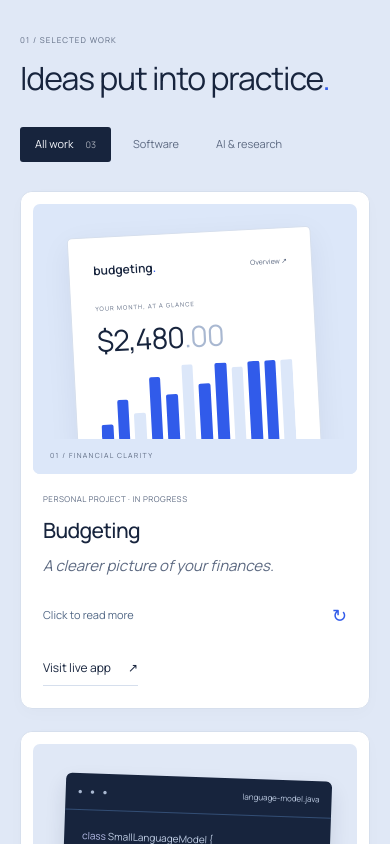
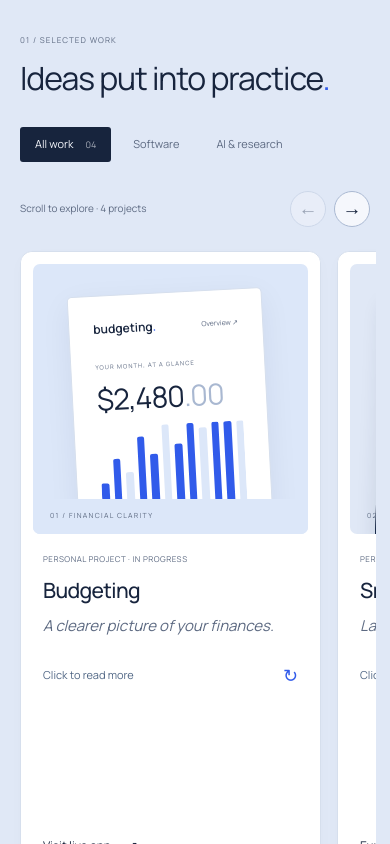
Before and after one commit to ChrisHill415/PersonalWebsite, a Next.js app: page / in a window 390 px wide. Shown: the part 860-1704 px from the top of the page. Built offline with nearby package versions, Linux system fonts and the light colour scheme.

Commit message:
4th project

```diff
--- a/app/globals.css
+++ b/app/globals.css
@@ -1506,3 +1506,64 @@ html {
     translate: none;
   }
 }
+
+/* Swipe, scroll, or use the controls to browse the project gallery. */
+.projects {
+  display: grid;
+  grid-template-columns: none;
+  grid-auto-flow: column;
+  grid-auto-columns: calc((100% - 52px) / 3);
+  gap: 26px;
+  overflow-x: auto;
+  overflow-y: hidden;
+  scroll-snap-type: x mandatory;
+  scroll-padding-inline: 6px;
+  overscroll-behavior-x: contain;
+  padding: 8px 6px 22px;
+  margin-inline: -6px;
+  scrollbar-width: thin;
+  scrollbar-color: #8ca6d3 #cedaef;
+}
+.projects::-webkit-scrollbar { height: 8px; }
+.projects::-webkit-scrollbar-track { background: #cedaef; border-radius: 8px; }
+.projects::-webkit-scrollbar-thumb { background: #8ca6d3; border-radius: 8px; }
+.projects > .project {
+  min-width: 0;
+  scroll-snap-align: start;
+}
+.project-browse {
+  display: flex;
+  justify-content: space-between;
+  align-items: center;
+  gap: 16px;
+  margin: 0 0 16px;
+}
+.project-browse > span { font-size: 11px; color: var(--muted); }
+.project-scroll-controls { display: flex; gap: 8px; }
+.project-scroll-controls button {
+  display: grid;
+  place-items: center;
+  width: 40px;
+  height: 40px;
+  border: 1px solid #a9b8d1;
+  border-radius: 50%;
+  background: #f5f7fc;
+  color: var(--ink);
+  font-size: 19px;
+}
+.project-scroll-controls button:hover:not(:disabled) { background: var(--accent); color: #fff; border-color: var(--accent); }
+.project-scroll-controls button:disabled { opacity: .35; cursor: default; }
+.pantry-art { background: #dce7f9; }
+.pantry-art svg { width: 100%; height: calc(100% - 82px); margin-top: 56px; }
+.route-summary { position: absolute; top: 20px; left: 22px; right: 16px; display: flex; flex-direction: column; gap: 8px; }
+.route-summary > span { font-size: 7px; letter-spacing: 1.2px; color: #526886; }
+.route-summary strong { font-size: 13px; font-weight: 500; color: #17243d; }
+.route-summary strong span { color: #315bea; margin-inline: 6px; }
+@media (max-width: 1100px) {
+  .projects { grid-auto-columns: calc((100% - 24px) / 2.25); gap: 24px; }
+}
+@media (max-width: 760px) {
+  .projects { grid-auto-columns: min(86%, 360px); gap: 16px; }
+  .project-scroll-controls button { width: 36px; height: 36px; }
+  .project-browse > span { font-size: 10px; }
+}
--- a/app/page.tsx
+++ b/app/page.tsx
@@ -1,5 +1,5 @@
 "use client";
-import { useEffect, useId, useRef, useState } from "react";
+import { useCallback, useEffect, useId, useRef, useState } from "react";
 import Image from "next/image";
 const github = "https://github.com/ChrisHill415";
 const projects = [
@@ -39,11 +39,34 @@ const projects = [
     link: "Read the paper",
     visual: "research",
   },
+  {
+    title: "Food Pantry Route Optimizer",
+    category: "Software",
+    type: "Healthy New Albany Food Pantry · 2022–2026",
+    subtitle: "Better routes. More meals delivered.",
+    description: "Developed a JavaScript tool that processes 100+ delivery addresses and generates 20 optimized routes for a summer meal delivery program at Healthy New Albany Food Pantry. Contributed 120+ volunteer hours unloading trucks, stocking the pantry, and delivering meals.",
+    tags: ["JavaScript", "Route optimization", "Community impact"],
+    href: github,
+    link: "Explore my GitHub",
+    visual: "pantry",
+  },
 ];
 function Arrow() {
   return <span aria-hidden="true">↗</span>;
 }
 function ProjectVisual({ kind }: { kind: string }) {
+  if (kind === "pantry") return (
+    <div className="project-visual pantry-art" aria-hidden="true">
+      <div className="route-summary"><span>MEALS ON THE MOVE</span><strong>100+ addresses <span>→</span> 20 routes</strong></div>
+      <svg viewBox="0 0 400 200" fill="none">
+        <g stroke="#c3d1e9" strokeWidth="1"><path d="M0 40h400M0 90h400M0 140h400M60 0v200M140 0v200M220 0v200M300 0v200" /></g>
+        <path d="M60 140V90h80V40h80v100h80V90h45" stroke="#315bea" strokeWidth="4" strokeLinejoin="round" strokeLinecap="round" />
+        {[[60,140],[140,90],[220,40],[220,140],[300,140],[345,90]].map(([x,y],i)=><g key={i}><circle cx={x} cy={y} r="10" fill="#fff" stroke="#315bea" strokeWidth="2"/><circle cx={x} cy={y} r="3" fill="#315bea"/></g>)}
+      </svg>
+      <span className="visual-caption">04 / TECHNOLOGY FOR THE COMMUNITY</span>
+    </div>
+  );
+
   if (kind === "budget")
     return (
       <div className="project-visual budget-art" aria-hidden="true">
@@ -198,6 +221,32 @@ export default function Home() {
   const [copied, setCopied] = useState(false);
   const headerRef = useRef<HTMLElement>(null);
   const [headerTheme, setHeaderTheme] = useState("paper");
+  const projectTrackRef = useRef<HTMLDivElement>(null);
+  const [projectEdges, setProjectEdges] = useState({ start: true, end: false });
+  const visibleProjects = projects.filter((project) => filter === "All work" || project.category === filter);
+  const updateProjectEdges = useCallback(() => {
+    const track = projectTrackRef.current;
+    if (!track) return;
+    setProjectEdges({ start: track.scrollLeft <= 2, end: track.scrollLeft + track.clientWidth >= track.scrollWidth - 2 });
+  }, []);
+  useEffect(() => {
+    const track = projectTrackRef.current;
+    if (track) track.scrollLeft = 0;
+    const frame = requestAnimationFrame(updateProjectEdges);
+    window.addEventListener("resize", updateProjectEdges);
+    return () => {
+      cancelAnimationFrame(frame);
+      window.removeEventListener("resize", updateProjectEdges);
+    };
+  }, [filter, updateProjectEdges]);
+  function scrollProjects(direction: number) {
+    const track = projectTrackRef.current;
+    if (!track) return;
+    const card = track.querySelector<HTMLElement>(".project");
+    const step = (card?.getBoundingClientRect().width ?? track.clientWidth) + parseFloat(getComputedStyle(track).columnGap || "0");
+    track.scrollBy({ left: direction * step, behavior: window.matchMedia("(prefers-reduced-motion: reduce)").matches ? "instant" : "smooth" });
+  }
+
 
   useEffect(() => {
     const sections = Array.from(document.querySelectorAll<HTMLElement>("main > section"));
@@ -393,14 +442,19 @@ export default function Home() {
                 onClick={() => setFilter(item)}
               >
                 {item}
-                {item === "All work" && <span>03</span>}
+                {item === "All work" && <span>{String(projects.length).padStart(2, "0")}</span>}
               </button>
             ))}
           </div>
-          <div className="projects">
-            {projects
-              .filter((p) => filter === "All work" || p.category === filter)
-              .map((p) => <ProjectCard key={p.title} project={p} />)}
+          <div className="project-browse">
+            <span>Scroll to explore · {visibleProjects.length} projects</span>
+            <div className="project-scroll-controls" role="group" aria-label="Browse projects">
+              <button type="button" onClick={() => scrollProjects(-1)} disabled={projectEdges.start} aria-label="Previous projects" aria-controls="project-track">←</button>
+              <button type="button" onClick={() => scrollProjects(1)} disabled={projectEdges.end} aria-label="Next projects" aria-controls="project-track">→</button>
+            </div>
+          </div>
+          <div className="projects" id="project-track" ref={projectTrackRef} onScroll={updateProjectEdges} role="region" aria-label="Project cards, scroll horizontally" tabIndex={0}>
+            {visibleProjects.map((project) => <ProjectCard key={project.title} project={project} />)}
           </div>
           </div>
         </section>
@@ -489,12 +543,7 @@ export default function Home() {
                 "Columbus Academy",
                 "Deployed school technology and shared my perspective as a student on emerging technology at the ATLIS 2026 Annual Conference.",
               ],
-              [
-                "2022 — 2026",
-                "Technology Volunteer",
-                "Healthy New Albany Food Pantry",
-                "Created a JavaScript tool to process 100+ delivery addresses into 20 optimized routes. Contributed 120+ volunteer hours.",
-              ],
+
             ].map(([date, role, org, description]) => (
               <article className="experience-row" key={role}>
                 <span className="experience-date">{date}</span>
```
